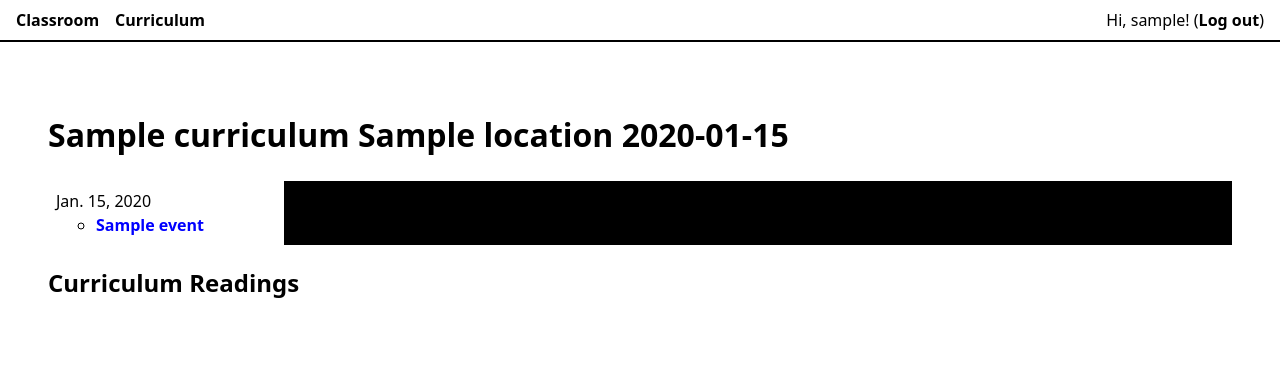
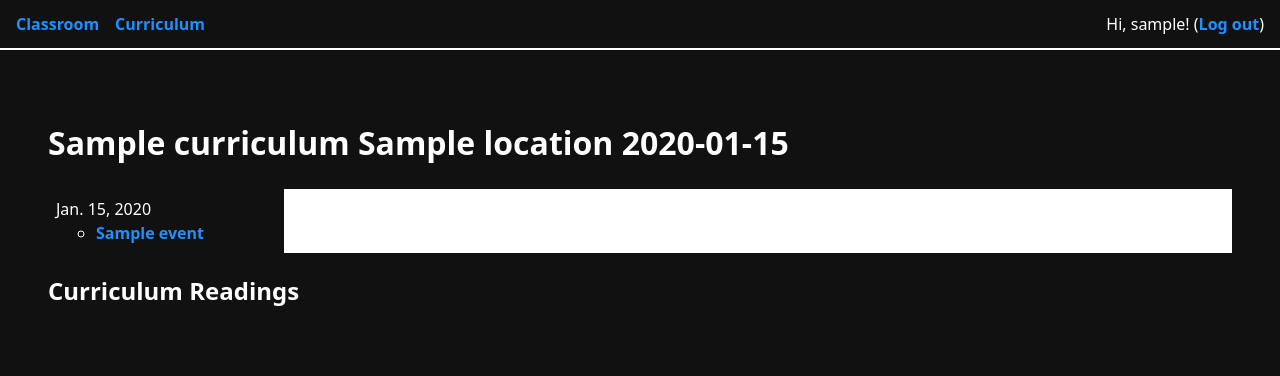
Before and after one commit to nevanscott/curso-django-2019, a Django app: page /1/ in a window 1280 px wide. Shown: the top 376 px of the page. Run offline with Django 3.2, Linux system fonts and the light colour scheme; a user stored in the database is signed in; tables that the repository leaves empty hold one stand-in row (values such as "Sample post"); data that the repository does not hold is empty; some libraries are stand-ins or nearby versions.

Commit message:
Initial dark mode

```diff
--- a/classroom/static/classroom/style.css
+++ b/classroom/static/classroom/style.css
@@ -5,20 +5,25 @@ body {
   margin: 0;
   padding: 0;
 }
+body[data-mode=dark] {
+  background: #111;
+  color: white;
+}
 img { max-width: 100%; }
 main { margin: auto; padding: 3em; }
 article { max-width: 70ch; margin: auto; }
 h1 { font-weight: 800; }
 a { color: blue; font-weight: 600; text-decoration: none; }
 a:hover { color: mediumblue; text-decoration: underline; }
+body[data-mode=dark] a { color: dodgerblue; }
+body[data-mode=dark] a:hover { color: deepskyblue; }
 
 /* Banner */
 header {
   display: flex;
   justify-content: space-between;
   border-bottom: 2px solid;
-  padding: 0.5em 1em;
-  color: black;
+  padding: 0.75em 1em;
 }
 header a, header a:hover { color: inherit; }
 nav { display: flex; }
@@ -27,7 +32,7 @@ nav a:not(:last-child) { margin-right: 1em; }
 /* Calendar */
 .calendar {
   display: grid;
-  background: black;
+  background: currentColor;
   grid-template-columns: repeat(5, 1fr);
   grid-gap: 1px;
   margin: 0;
@@ -38,11 +43,15 @@ nav a:not(:last-child) { margin-right: 1em; }
   background: white;
   padding: 0.5em;
 }
+body[data-mode=dark] .calendar > li {
+  background: #111;
+}
 
 /* Bootstrap-style Markdown Formatting */
 .info, .warning, .danger {
   border: solid 2px #00000033;
   border-width: 2px 0;
+  color: black;
   margin: 1em 0;
   padding: 1em 1.5em;
 }
--- a/classroom/templates/base.html
+++ b/classroom/templates/base.html
@@ -25,5 +25,15 @@
   <main>
     {% block content %}{% endblock %}
   </main>
+  <script>
+    // Lighting modes
+    var now = new Date();
+    var hour = now.getHours();
+    if ( hour >= 20 || hour < 7 ) {
+      document.getElementsByTagName('body')[0].dataset.mode = 'dark';
+    } else {
+      document.getElementsByTagName('body')[0].dataset.mode = 'light';
+    }
+  </script>
 </body>
 </html>
```
